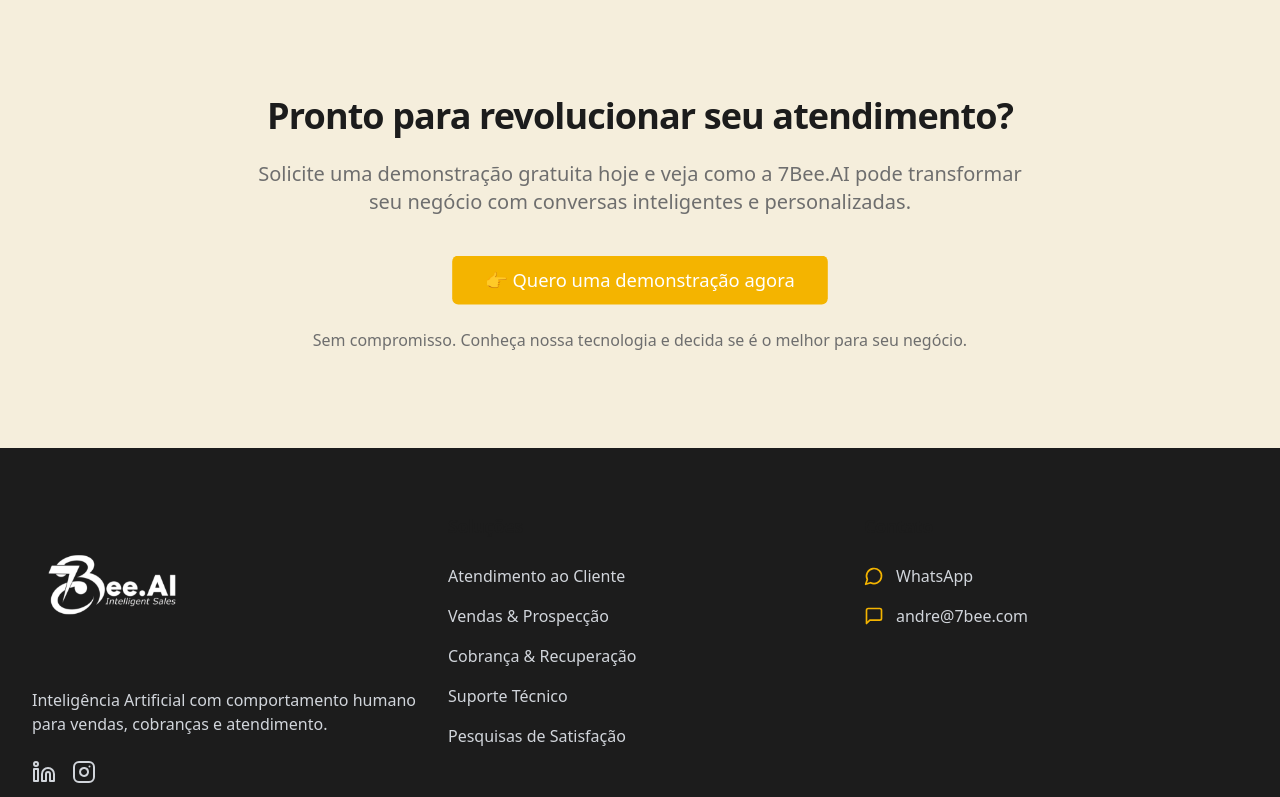
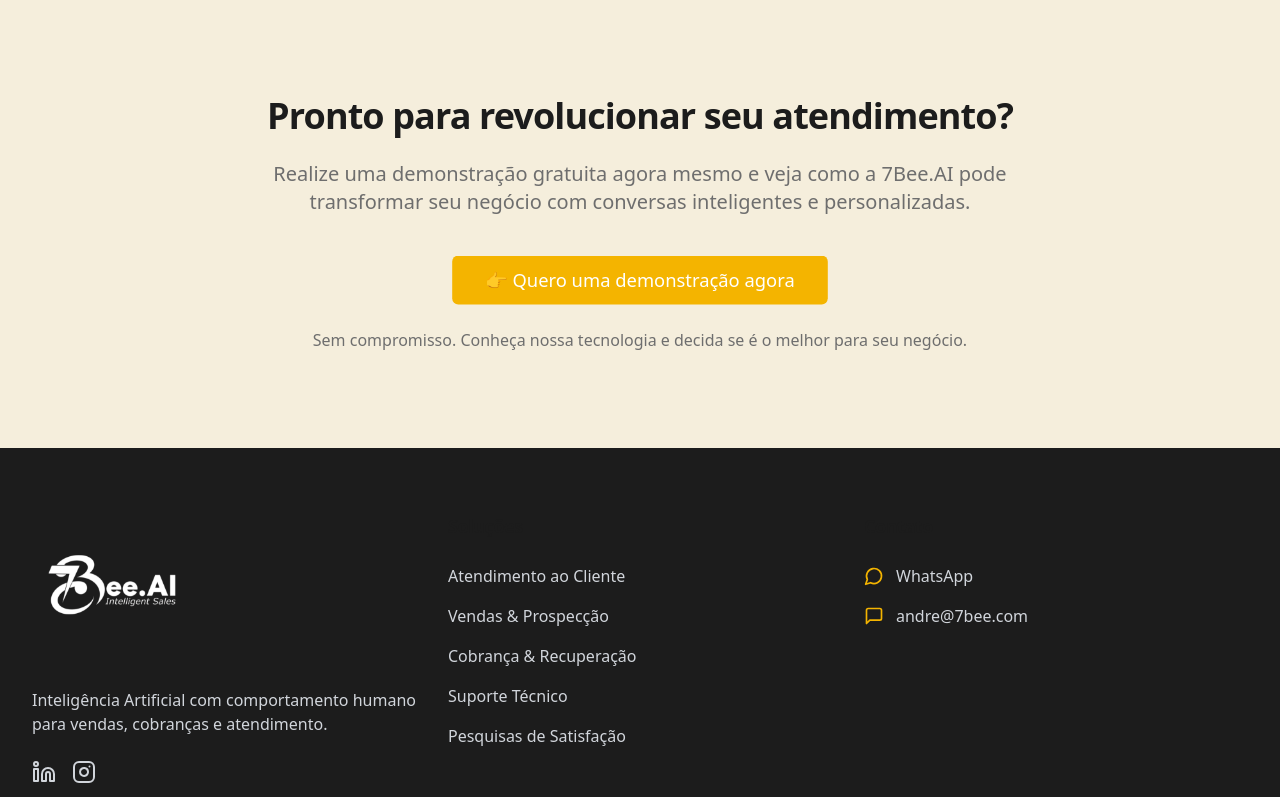
Before and after one commit to 7Beeai/bee-ai-conversations-flow, a React (Vite) app: page / in a window 1280 px wide. Shown: the part 5506-6303 px from the top of the page. Built offline with nearby package versions, Linux system fonts and the light colour scheme.

Commit message:
Visual edit in Lovable
Edited UI in Lovable

```diff
--- a/src/components/CtaSection.tsx
+++ b/src/components/CtaSection.tsx
@@ -1,16 +1,10 @@
-
 import DemoButton from "./DemoButton";
-
 const CtaSection = () => {
-  return (
-    <section className="section bg-primary bg-opacity-10">
+  return <section className="section bg-primary bg-opacity-10">
       <div className="container">
         <div className="text-center px-4 sm:px-0">
           <h2 className="mb-4 sm:mb-6 text-2xl sm:text-3xl md:text-4xl">Pronto para revolucionar seu atendimento?</h2>
-          <p className="text-secondary-text text-base sm:text-lg md:text-xl max-w-3xl mx-auto mb-8 sm:mb-10">
-            Solicite uma demonstração gratuita hoje e veja como a 7Bee.AI pode transformar
-            seu negócio com conversas inteligentes e personalizadas.
-          </p>
+          <p className="text-secondary-text text-base sm:text-lg md:text-xl max-w-3xl mx-auto mb-8 sm:mb-10">Realize uma demonstração gratuita agora mesmo e veja como a 7Bee.AI pode transformar seu negócio com conversas inteligentes e personalizadas.</p>
 
           <div className="w-full sm:inline-block animate-pulse-light mx-auto">
             <DemoButton className="text-base sm:text-lg py-4 px-6 sm:py-6 sm:px-8 mx-auto w-full sm:w-auto max-w-md" />
@@ -21,8 +15,6 @@ const CtaSection = () => {
           </p>
         </div>
       </div>
-    </section>
-  );
+    </section>;
 };
-
 export default CtaSection;
```
